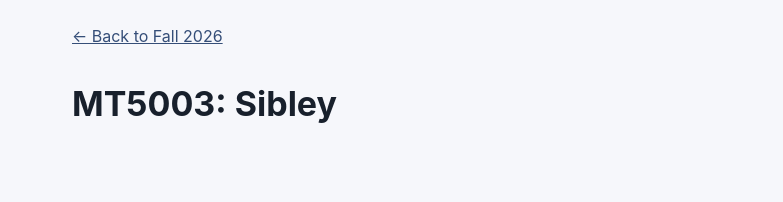
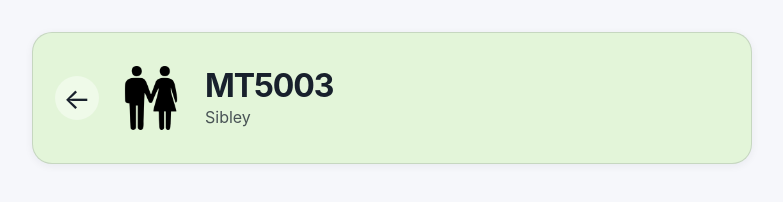
Before and after one commit to andrewdarling7/misc, a plain HTML site: page Fall26Classes/moraltheology.html in a window 1280 px wide. Shown: the whole page, without its empty margins (248-1031 px from the left). Drawn offline with Linux system fonts and the light colour scheme.

Commit message:
Refresh MT5003 course page header

```diff
--- a/Fall26Classes/moraltheology.html
+++ b/Fall26Classes/moraltheology.html
@@ -2,19 +2,21 @@
 <html lang="en">
 <head>
   <meta charset="UTF-8">
-  <meta name="viewport" content="width=device-width, initial-scale=1">
+  <meta name="viewport" content="width=device-width, initial-scale=1, viewport-fit=cover">
+  <meta name="theme-color" content="#f6f7fb">
   <title>MT5003: Sibley</title>
-  <style>
-    body { margin:0; padding:24px; font:16px/1.5 -apple-system,BlinkMacSystemFont,"Segoe UI",sans-serif; color:#18202c; background:#f6f7fb; }
-    main { max-width:640px; margin:0 auto; }
-    a { color:#354e78; }
-    h1 { margin-top:30px; font-size:clamp(24px,6vw,34px); }
-  </style>
+  <link rel="stylesheet" href="course-pages.css">
 </head>
 <body>
-  <main>
-    <a href="classesleft.html">← Back to Fall 2026</a>
-    <h1>MT5003: Sibley</h1>
+  <main data-course="MT5003">
+    <header class="course-header">
+      <a class="course-back" href="classesleft.html" aria-label="Back to home" title="Back to home">←</a>
+      <img class="course-icon" src="MT5003.png" alt="" width="200" height="200">
+      <div class="course-heading">
+        <h1 class="course-id">MT5003</h1>
+        <p class="course-professor">Sibley</p>
+      </div>
+    </header>
   </main>
 </body>
 </html>
```
